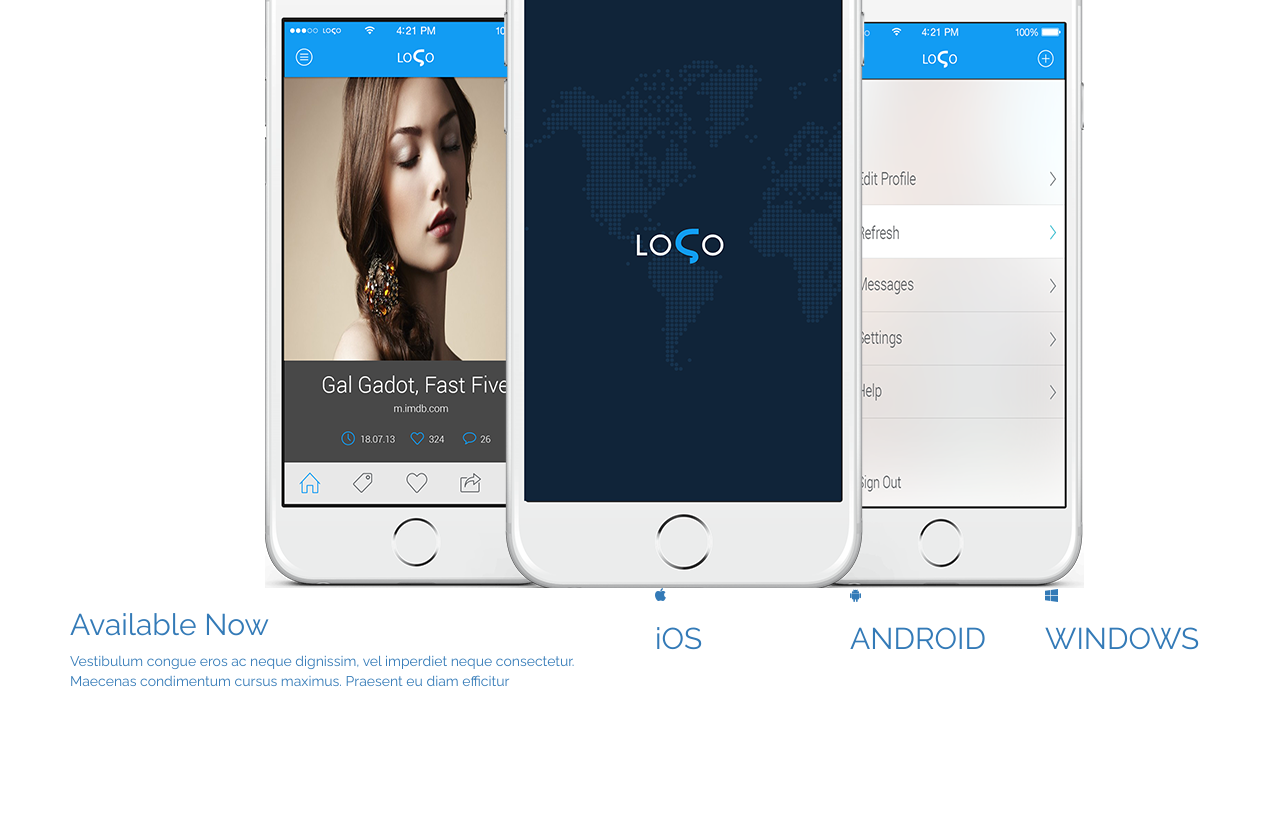
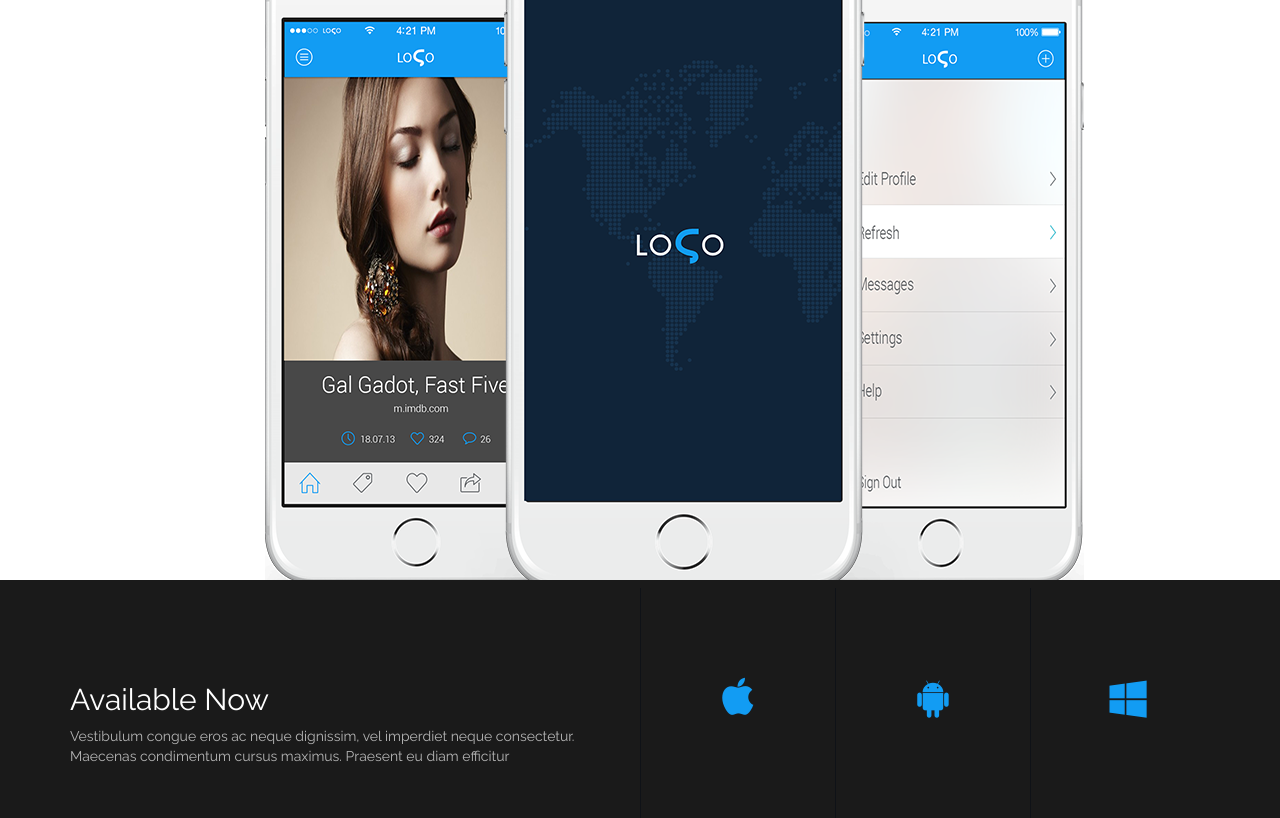
Before and after one commit to rahmona-henry/responsiveapp, a website: page client/index.html in a window 1280 px wide. Shown: the part 5411-6229 px from the top of the page. Before the commit the page ends 6112 px from the top, so only its background shows below. Drawn offline with nearby package versions, Linux system fonts and the light colour scheme.

Commit message:
add os options

```diff
--- a/client/css/style.css
+++ b/client/css/style.css
@@ -449,3 +449,89 @@ font-size: 15px;
   text-transform: uppercase;
   font-family: "Source Sans Pro", sans-serif;
 }
+
+
+/* Download Now */
+.download-now {
+  width: 100%;
+}
+
+.available-on {
+background-color: #1a1a1a;
+margin-top:-8px;
+position: relative;
+
+}
+.available-title {
+padding-top: 75px;
+
+}
+
+.available-title h2 {
+  color: #fff;
+  font-size: 30px;
+
+}
+
+.available-title p {
+  color: #B5B5B5;
+}
+
+.no-padding {
+  padding-left: 0;
+  padding-right: 0;
+}
+
+.available-on-item {
+  text-align: center;
+  border-left: 1px solid #0F1217;
+  min-height: 230px;
+  padding-bottom:15px;
+  position:relative;
+  transition: all 1s;
+  -moz-transition: all 1s;
+  -o-transition: all 1s;
+  -webkit-transition: all 1s;
+}
+
+.available-on-item:hover {
+  background-color: #121212;
+}
+
+.available-on-item i {
+ color: #129CF3;
+ text-align: center;
+ opacity: 1;
+ font-size: 40px;
+ padding-top: 90px;
+ transition: all 1s;
+ -moz-transition: all 1s;
+ -o-transition: all 1s;
+ -webkit-transition: all 1s;
+}
+.available-on-item:hover i {
+  opacity: 0;
+}
+
+.available-on-inner {
+  position:absolute;
+  bottom: 93px;
+  width: 100%;
+  opacity: 0;
+  transition: all 1s;
+  -moz-transition: all 1s;
+  -o-transition: all 1s;
+  -webkit-transition: all 1s;
+}
+
+.available-on-inner h2 {
+  text-align: center;
+  font-weight: 300;
+  color: #D7DADB;
+  font-size: 16px;
+}
+
+.available-on-item:hover div.available-on-inner {
+  opacity: 1;
+
+}
--- a/client/index.html
+++ b/client/index.html
@@ -437,7 +437,7 @@
         <div class="row">
           <a href="#">
             <div class="col-md-4 no-padding">
-              <div class="avaialable-on-item">
+              <div class="available-on-item">
                 <i class="fa fa-apple"></i>
                  <div class="available-on-inner">
                   <h2>iOS</h2>
@@ -448,7 +448,7 @@
 
          <a href="#">
            <div class="col-md-4 no-padding">
-             <div class="avaialable-on-item">
+             <div class="available-on-item">
                <i class="fa fa-android"></i>
                 <div class="available-on-inner">
                  <h2>ANDROID</h2>
@@ -459,7 +459,7 @@
 
         <a href="#">
           <div class="col-md-4 no-padding">
-            <div class="avaialable-on-item">
+            <div class="available-on-item">
               <i class="fa fa-windows"></i>
                <div class="available-on-inner">
                 <h2>WINDOWS</h2>
```
